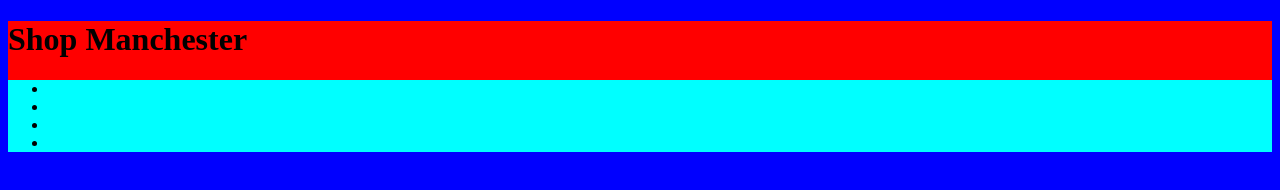
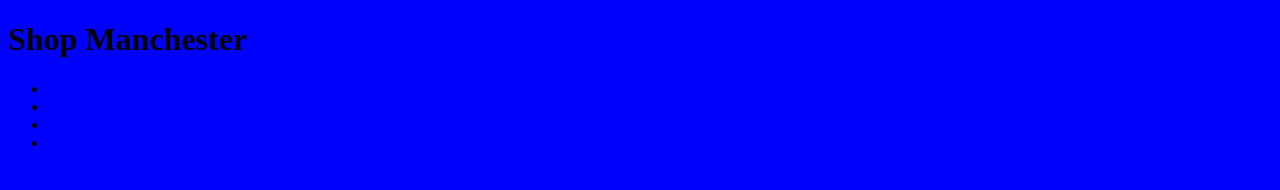
Before and after one commit to jmcia2020/DeltaV101, a plain HTML site: page index.html in a window 1280 px wide. Drawn offline with Linux system fonts and the light colour scheme.

Commit message:
save css

```diff
--- a/style/style.css
+++ b/style/style.css
@@ -1,9 +1,4 @@
+
 body{
 background-color: blue;
 }
-header{
-    background-color: red;
-}
-nav {
-    background-color: aqua;
-}
```
